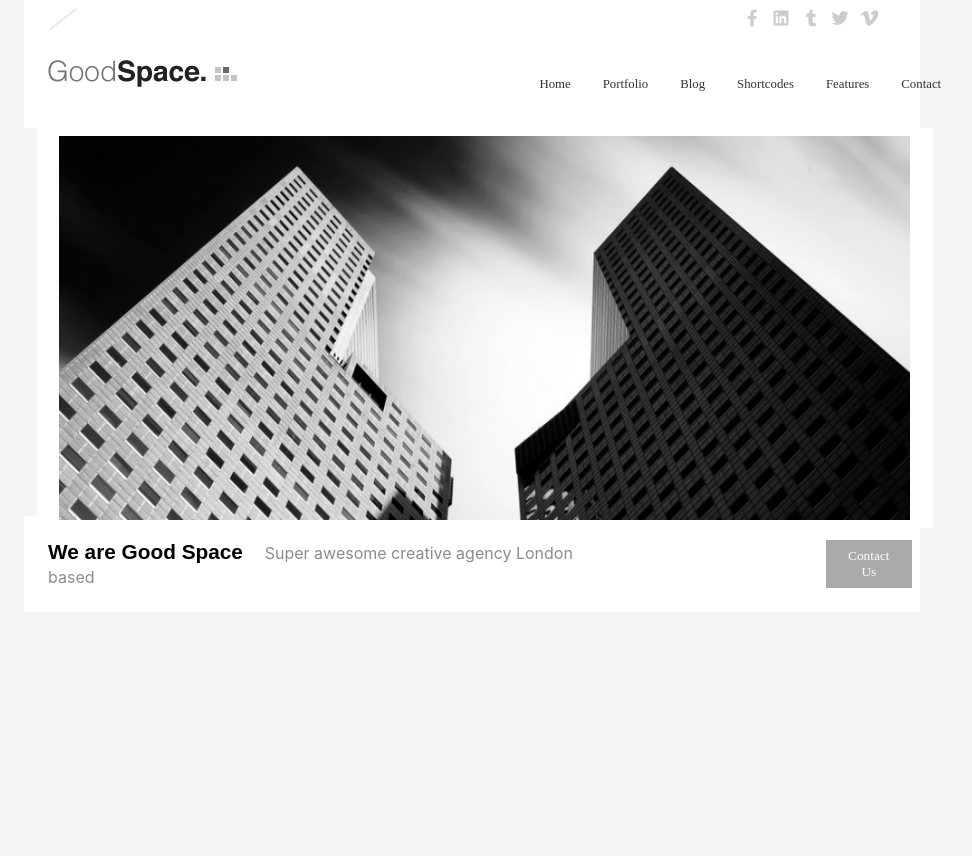
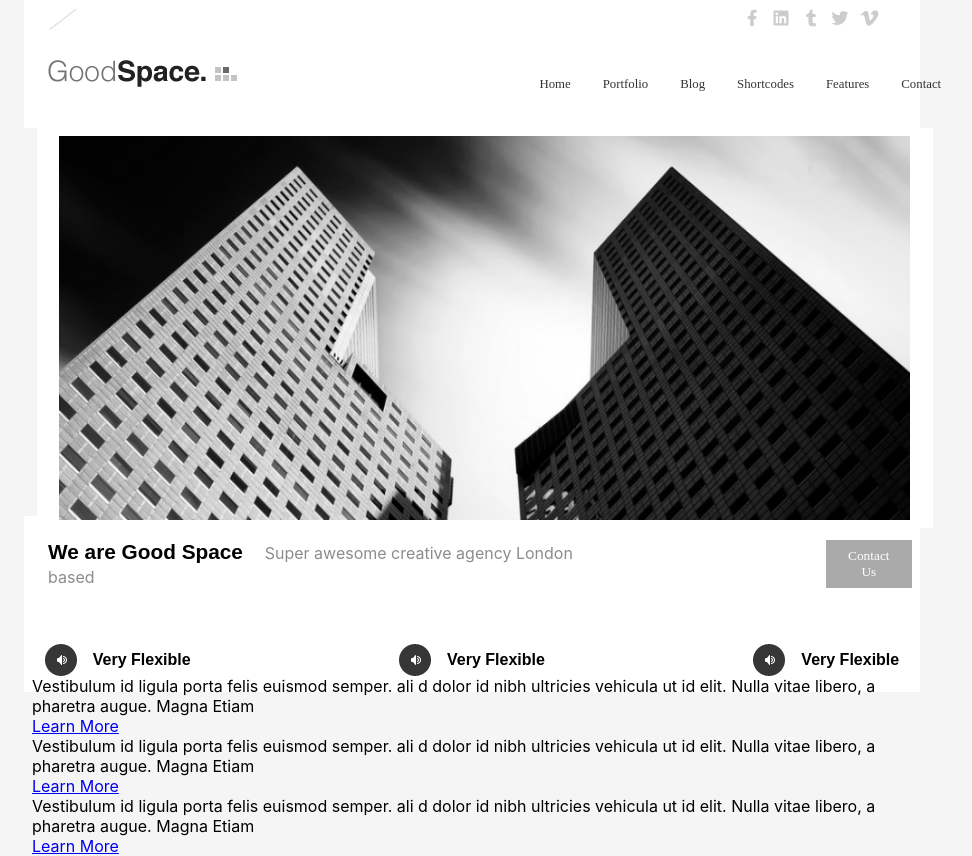
Before and after one commit to catalystcodes/Good-Space, a React (Create React App) app: page / in a window 1280 px wide. Shown: the whole page, without its empty margins (168-1140 px from the left). Before the commit the page ends 800 px from the top, so only its background shows below. Built offline with nearby package versions, Linux system fonts and the light colour scheme.

Commit message:
update data base

```diff
--- a/src/App.css
+++ b/src/App.css
@@ -106,7 +106,15 @@ body {
   width: 70%;
   margin: auto;
   margin-top: -1rem;
+}
 
+.main2 {
+  padding: 3rem 0.5rem;
+  background-color: white;
+  height: 3rem;
+  width: 70%;
+  margin: auto;
+  margin-top: -1rem;
 
 }
 
@@ -133,3 +141,21 @@ body {
   background-color: black;
   transition: 1s;
 }
+
+.sub1-main2 {
+  display: flex;
+  justify-content: space-between;
+  padding: 0 0.8rem;
+}
+
+.sub1-main2 > div > p {
+  margin-left: 1rem;
+  font-size: 1rem;
+  font-weight: 700;
+  font-family: sans-serif;
+}
+
+.sub1-main2 > div  {
+  display: flex;
+  align-items: center;
+}
--- a/src/component/Main.jsx
+++ b/src/component/Main.jsx
@@ -8,6 +8,37 @@ return(
       <button>Contact Us</button>
     </div>
 
+    <div className="main2">
+      <div className="sub1-main2">
+      <div className='div1'>
+      <img src="/Images/seaker.png" alt=""/>
+      <p>Very Flexible</p>
+      </div>
+
+      <div className='div2'>
+      <img src="/Images/seaker.png" alt=""/>
+      <p>Very Flexible</p>
+      </div>
+
+      <div className='div3'>
+      <img src="/Images/seaker.png" alt=""/>
+      <p>Very Flexible</p>
+      </div>
+    </div>
+      <div className="div4">
+        <p>Vestibulum id ligula porta felis euismod semper. ali d dolor id nibh ultricies vehicula ut id elit. Nulla vitae libero, a pharetra augue. Magna Etiam</p>
+        <a href="#1">Learn More</a>
+      </div>
+      <div className="div5">
+      <p>Vestibulum id ligula porta felis euismod semper. ali d dolor id nibh ultricies vehicula ut id elit. Nulla vitae libero, a pharetra augue. Magna Etiam</p>
+        <a href="#1">Learn More</a>
+      </div>
+      <div className="div6">
+      <p>Vestibulum id ligula porta felis euismod semper. ali d dolor id nibh ultricies vehicula ut id elit. Nulla vitae libero, a pharetra augue. Magna Etiam</p>
+        <a href="#1">Learn More</a>
+      </div>
+  </div>
+
   </div>
 )
 }
```
Also changed, not shown: 1 other file (tests, documents, lock files or other folders).
